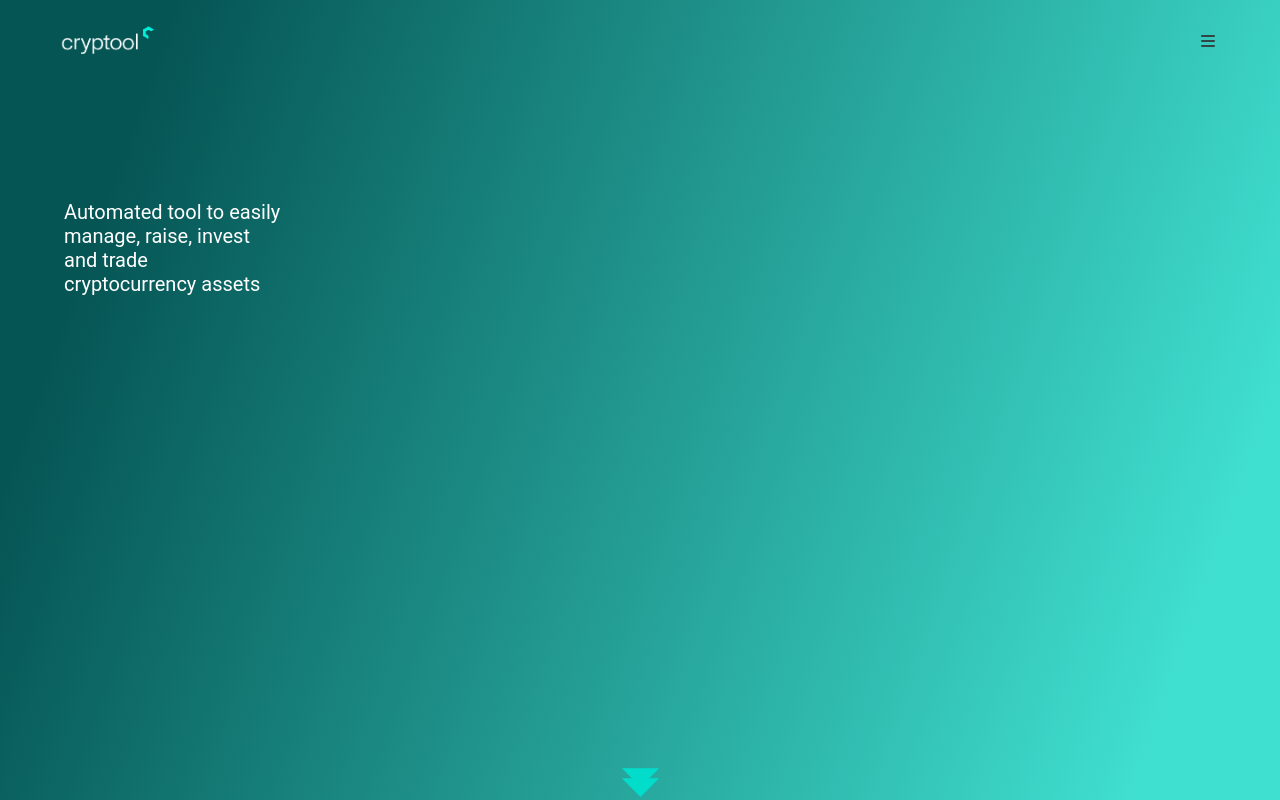
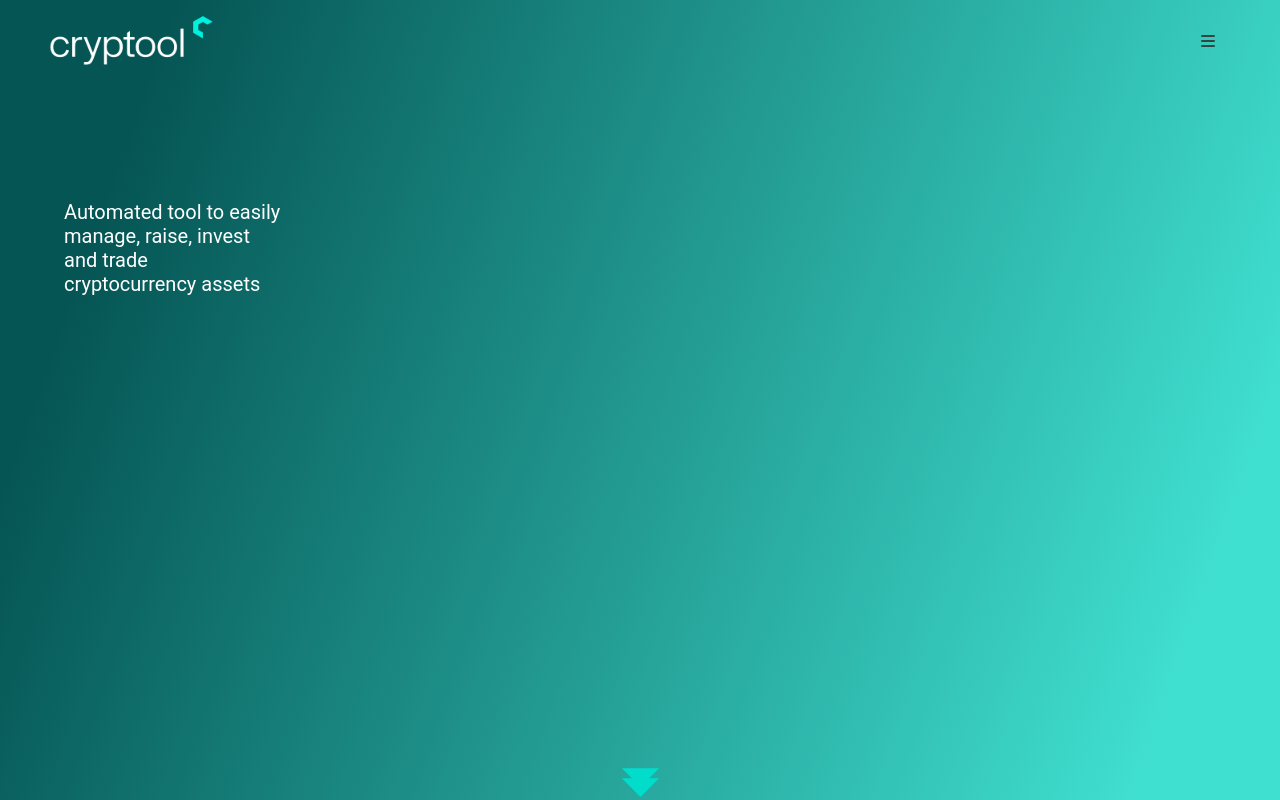
Before and after one commit to sven3270350/LandingPage_Ben, a Next.js app: page / in a window 1280 px wide. Shown: the top 800 px of the page. Built offline with nearby package versions, Linux system fonts and the light colour scheme.

Commit message:
change logo

```diff
--- a/components/common/Header.tsx
+++ b/components/common/Header.tsx
@@ -55,16 +55,16 @@ const Header: React.FC<HeaderProps> = ({ activeSlide }) => {
             <div>
               {activeSlide || mousePosition ? (
                 <Image
-                  width={116}
+                  width={163}
                   height={50}
-                  src="/assets/icons/LogoBlack.png"
                   alt="LogoBlack"
+                  src="/assets/icons/FooterLogo.png"
                 />
               ) : (
                 <Image
-                  width={116}
+                  width={163}
                   height={50}
-                  src="/assets/icons/LogoWhite.png"
+                  src="/assets/icons/LogoWhite.svg"
                   alt="LogoWhite"
                 />
               )}
--- a/components/common/ProposalSection.tsx
+++ b/components/common/ProposalSection.tsx
@@ -52,12 +52,12 @@ const ProposalSection = () => {
           Learn about our account options
         </div>
       </div>
-      <div className="flex flex-wrap justify-center items-center gap-6 mb-4 mt-4 lg:mx-40 mx-0">
+      <div className="flex flex-wrap justify-between items-center gap-6 mb-4 pt-5 lg:mx-40 mt-5 mx-0 border-t-[1px] border-solid border-[#DCDCDC]">
         {plans.map((item, index) => {
           return (
             <div
               key={index}
-              className="flex flex-col col-auto min-w-[350px] w-[30%] h-[489px] items-start"
+              className="flex flex-col col-auto min-w-[350px] w-[30%] items-start"
             >
               <div className="text-[#2F4644] text-[22px] font-medium not-italic leading-[100%] mb-6">
                 {item.title}
```
Also changed, not shown: public/assets/icons/LogoWhite1.svg (added).
